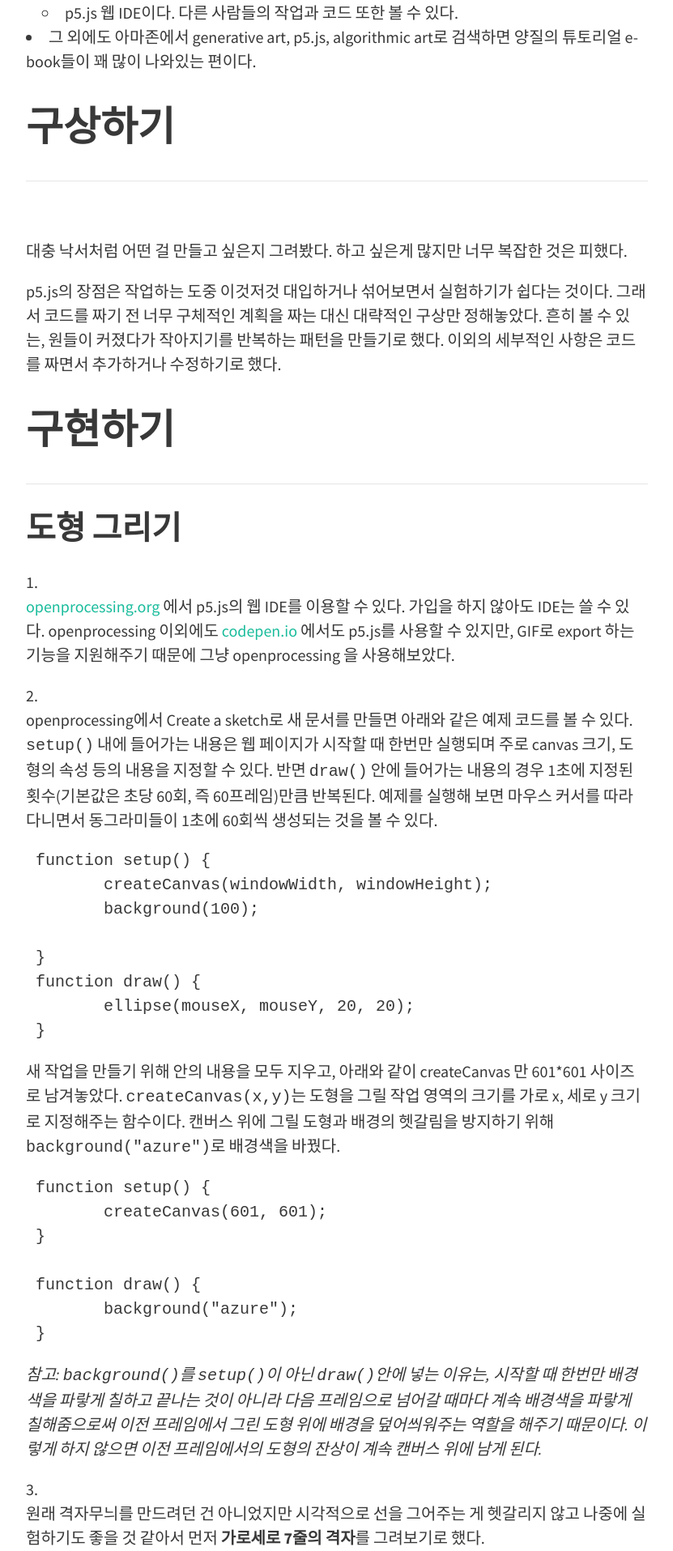
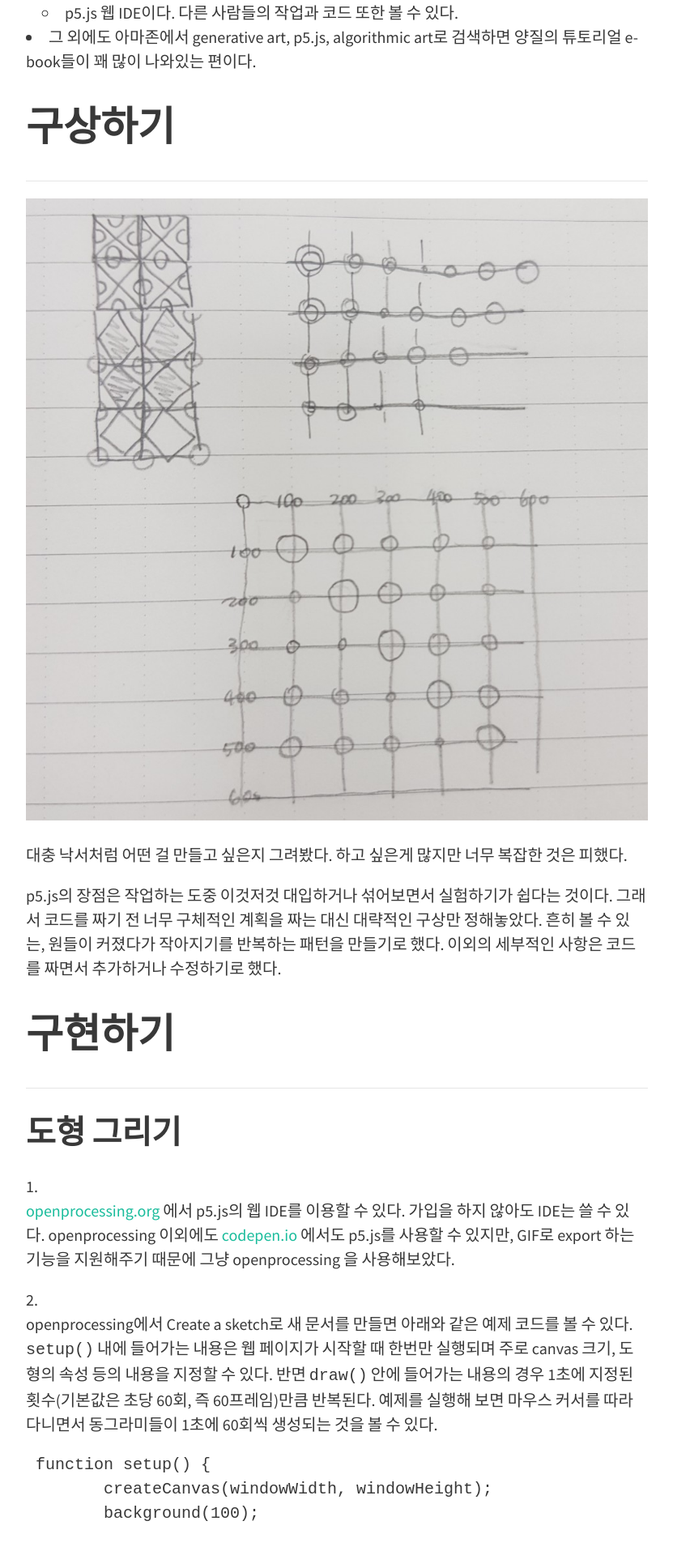
Before and after one commit to mididice/mididice.github.io, a Jekyll site: the page built from _posts/2018-12-23-p5js-gif.md, in a window 1280 px wide. Shown: the part 1314-3229 px from the top of the page at 81% size, without its empty margins (224-1055 px from the left). Built offline with Jekyll 4.4.1, drawn with Linux system fonts in a browser that asks for light colours; nearby versions of some CDN libraries.

Commit message:
fixed img assets path

```diff
--- a/_posts/2018-12-23-p5js-gif.md
+++ b/_posts/2018-12-23-p5js-gif.md
@@ -33,7 +33,7 @@
 
 ---
 
-![]({{ "181223-p5js-0.jpeg" }})
+![]({{ "/assets/img/2018-12-23-p5js-gif/0.jpeg" | absolute_url }})
 
 대충 낙서처럼 어떤 걸 만들고 싶은지 그려봤다. 하고 싶은게 많지만 너무 복잡한 것은 피했다.
 
@@ -89,7 +89,7 @@
         		}
         }
 
-    ![]({{ "181223-p5js-1.png" }})
+    ![]({{ "/assets/img/2018-12-23-p5js-gif/1.png" | absolute_url }})
 
 4. **격자의 교차점에 원 25개를** 그린다. `ellipse(x,y,w,h)`는 (x,y) 좌표에 가로 w, 세로 h 크기의 원(타원)을 그려주는 함수이다. 주의해야 할 점은 x,y는 기본적으로 원(타원)의 가운데 좌표를 의미한다는 것이다. `fill("white")` 로 도형에 채울 색을 지정한 이후에  `ellipse()` 로 원을 그린다.
 
@@ -118,11 +118,11 @@
         	}
         }
 
-    ![]({{ "181223-p5js-2.png"}})
+    ![]({{ "/assets/img/2018-12-23-p5js-gif/2.png" | absolute_url }})
 
     5. `ellipse(k*100,i*100,50,50)` 로 반지름 50의 원을 25개 그렸다. 여기서 원의 크기가 똑같지 않고 **좌표에 따라 달라지도록** 반지름을 `(i+k)` 로 변경해보면 다음과 같은 모양이 만들어진다. 원이 너무 작은 것 같아 `5*(i+k)` 로 바꿨는데, 이처럼 도형을 만들 때 **숫자를 계속 바꿔보면서 크기를 조정**하면 좋다.
 
-    ![]({{ "181223-p5js-3.png" }})
+    ![]({{ "/assets/img/2018-12-23-p5js-gif/3.png" | absolute_url }})
 
 ## 애니메이션 만들기
 
@@ -146,7 +146,7 @@
 
         	}
 
-    ![]({{ "181223-p5js-4.gif" }})
+    ![]({{ "/assets/img/2018-12-23-p5js-gif/4.gif" | absolute_url }})
 
 
 2. 이제 `count`를 이용해서 애니메이션을 만들 차례이다. `count`는 계속 증가하기만 하기 때문에 이를 원의 반지름에 그대로 적용하면 원이 무한히 커진다. 반복적인 애니메이션을 만들기 위해 60으로 나눈 나머지인 `count%60`을 원의 반지름에 넣어 원의 반지름 값이 반복되도록 만들었다.
@@ -174,7 +174,7 @@
         	}
         }
 
-    ![]({{ "181223-p5js-5.gif" }})
+    ![]({{ "/assets/img/2018-12-23-p5js-gif/5.gif" | absolute_url }})
 
 3. `radiusCount`는 나머지를 이용한다. 그래서 나머지가 0이 되는 순간 원이 커졌다가 갑자기 작아져 움직임이 뚝뚝 끊기고 어색해보인다. 반지름이 증가하다가 서서히 작아지게 만들기 위해 중간에 if문을 추가해서 `radiusCount`가 30보다 크면 감소하게 했다.
 
@@ -197,7 +197,7 @@
         	}
         }
 
-    ![]({{ "181223-p5js-6.gif" }})
+    ![]({{ "/assets/img/2018-12-23-p5js-gif/6.gif" | absolute_url }})
 
 4. 목표로 했었던 기본적인 애니메이션을 완성했다. 이제 색상이나 도형의 변화 등을 조절해가며 취향에 따라 애니메이션을 변형할 수 있다. 반복문에 다른 도형을 추가하거나 `random()` 을 아무데나 넣어보는 등 [https://p5js.org/reference/](https://p5js.org/reference/)에 나와있는 내용을 참고해서 마음대로 도형을 변형해가며 실험하면 된다.
 움직임을 더욱 자연스럽게 만들기 위해서는 easing을 추가하거나 삼각함수 등을 이용하는 방법이 있다. 이러한 부분에 대해서는 더 공부한 다음에 올리려 한다.
```
Also changed, not shown: assets/img/2018-12-23-p5js-gif/0.jpeg (renamed from _posts/181223-p5js-0.jpeg), assets/img/2018-12-23-p5js-gif/1.png (renamed from _posts/181223-p5js-1.png), assets/img/2018-12-23-p5js-gif/2.png (renamed from _posts/181223-p5js-2.png), assets/img/2018-12-23-p5js-gif/3.png (renamed from _posts/181223-p5js-3.png), assets/img/2018-12-23-p5js-gif/4.gif (renamed from _posts/181223-p5js-4.gif), assets/img/2018-12-23-p5js-gif/5.gif (renamed from _posts/181223-p5js-5.gif), assets/img/2018-12-23-p5js-gif/6.gif (renamed from _posts/181223-p5js-6.gif).
